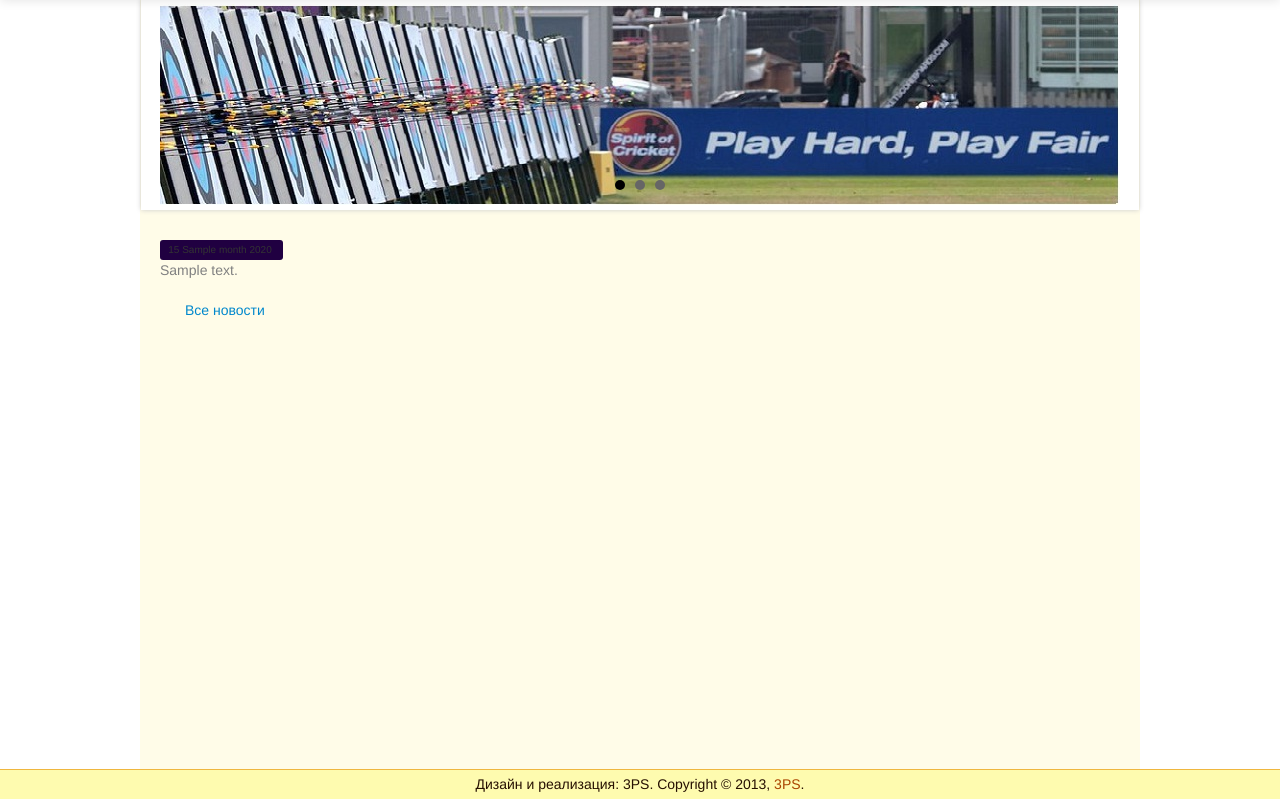
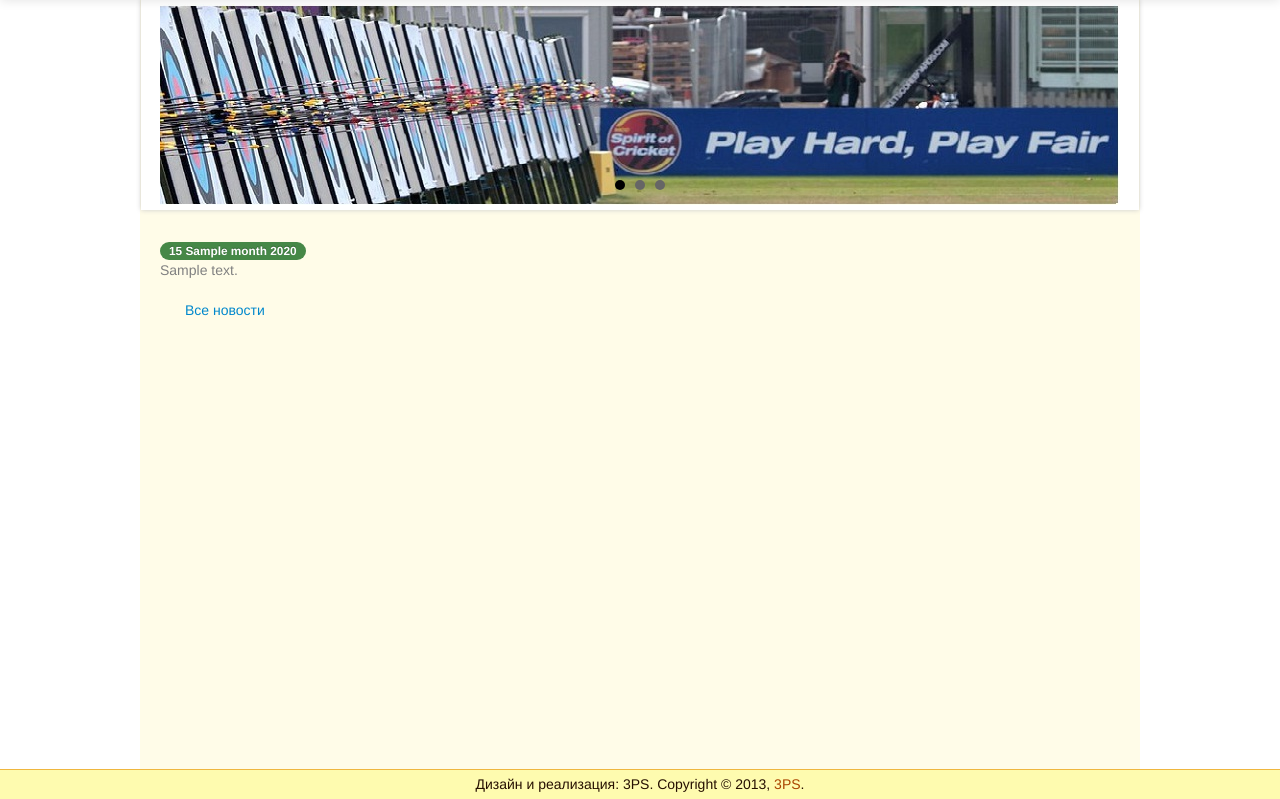
Before and after one commit to TetianaPozniakova/compound-archery, a Django app: template kat/kat_news/templates/kat_news/news_detail.html in a window 1280 px wide. Shown: the part 41-840 px from the top of the page. Run offline with Django 3.2, Linux system fonts and the light colour scheme; the template is opened without the code that fills it: most values are stand-ins (such as "Sample title", 1, 10 or a date in 2020); parts of the project's set-up code (start-up, migrations or seed data) failed here and were passed over; some libraries are stand-ins or nearby versions.

Commit message:
Change news-date css

```diff
--- a/kat/kat_news/templates/kat_news/news_detail.html
+++ b/kat/kat_news/templates/kat_news/news_detail.html
@@ -4,7 +4,7 @@
 {% block content_title %}{{ object.title }}{% endblock %}
 
 {% block global_content %}
-    <div class="news-date">{{ object.date|date:"d" }} {{ object.month }} {{ object.date|date:"Y" }}</div>
+    <div class="badge badge-success">{{ object.date|date:"d" }} {{ object.month }} {{ object.date|date:"Y" }}</div>
     <div class="news-text">{{ object.text|safe }}</div>
     <div class="news-list"><a href="{% url "news_archive_index" %}">Все новости</a></div>
 {% endblock %}
```
